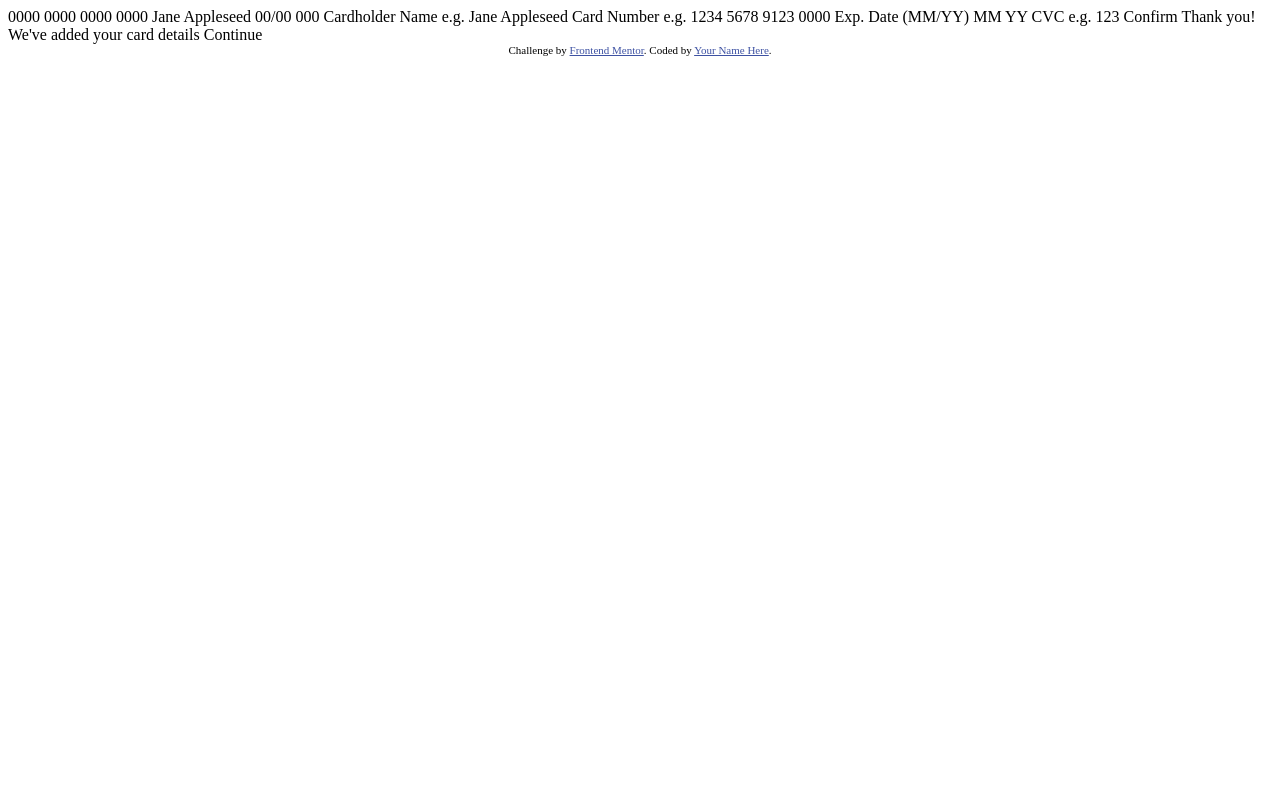
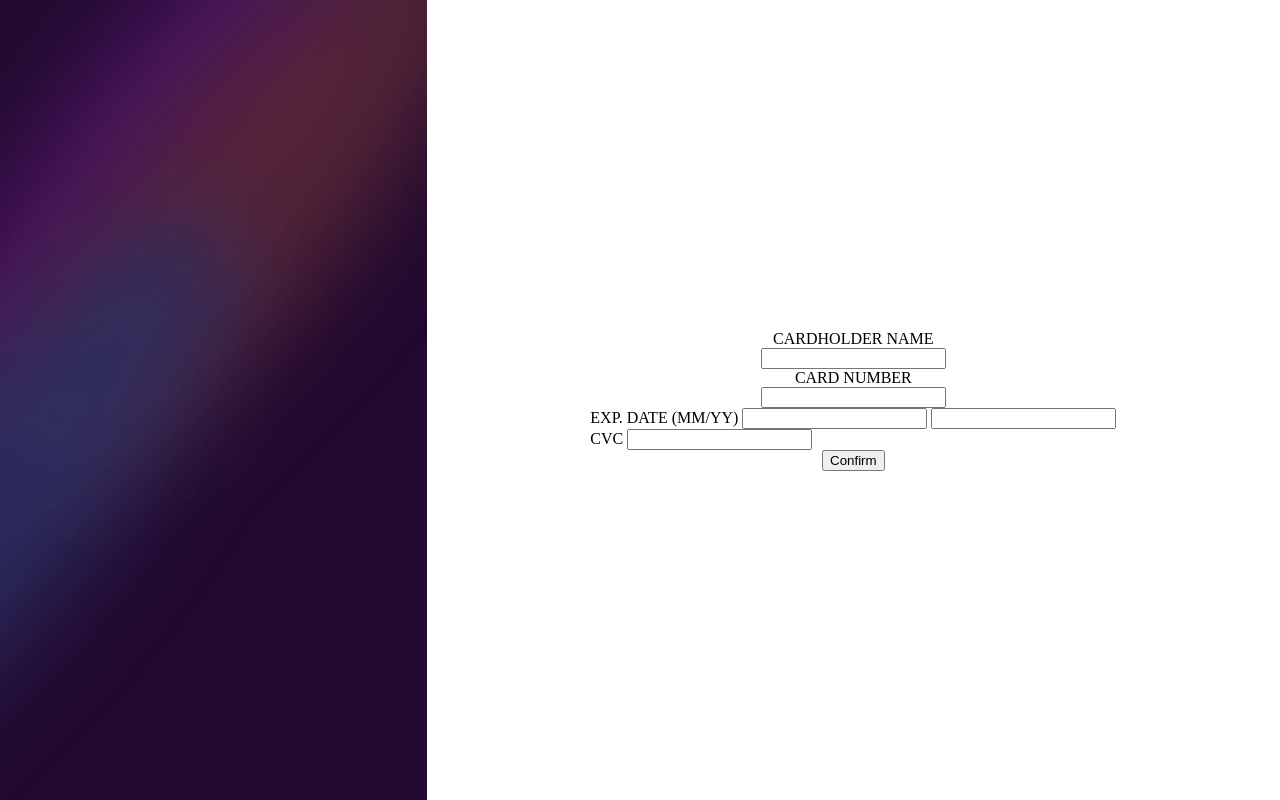
Before and after one commit to NotUndefind/cardPayment, a website: page index.html in a window 1280 px wide. Drawn offline with Linux system fonts and the light colour scheme.

Commit message:
Automatic update

```diff
--- /dev/null
+++ b/assets/scss/main.scss
@@ -0,0 +1,28 @@
+body{
+    margin: 0;
+    padding: 0;
+}
+
+.container{
+    display: grid;
+    grid-template-columns: 1fr 2fr;
+}
+
+.container .leftSide{
+    background-image: url(/images/bg-main-desktop.png);
+    background-repeat: no-repeat;
+    background-size: cover;
+    height: 100vh;
+}
+
+.container .rightSide{
+    margin: auto;
+}
+
+.container .rightSide form{
+    text-align: start;
+    display: flex;
+    flex-direction: column;
+    justify-content: center;
+    align-items: center;
+}
--- a/index.html
+++ b/index.html
@@ -5,18 +5,48 @@
   <meta name="viewport" content="width=device-width, initial-scale=1.0"> <!-- displays site properly based on user's device -->
 
   <link rel="icon" type="image/png" sizes="32x32" href="./images/favicon-32x32.png">
+  <link rel="stylesheet" href="/assets/css/style.css">
 
   <title>Frontend Mentor | Interactive card details form</title>
 
   <!-- Feel free to remove these styles or customise in your own stylesheet 👍 -->
-  <style>
-    .attribution { font-size: 11px; text-align: center; }
-    .attribution a { color: hsl(228, 45%, 44%); }
-  </style>
 </head>
 <body>
 
-  0000 0000 0000 0000
+  <div class="container">
+    <div class="leftSide">
+
+    </div>
+
+    <div class="rightSide">
+      <form action="">
+        <label for="name">CARDHOLDER NAME</label>
+        <input type="text" name="name" id="name" class="aloneRow">
+
+        <label for="number">CARD NUMBER</label>
+        <input type="number" name="number" id="number" class="aloneRow">
+
+        <div class="lastInfo">
+          <div class="date">
+
+            <label for="date">EXP. DATE (MM/YY)</label>
+            <input type="number" name="date" id="dateMonth">
+            <input type="number" name="date" id="dateYear">
+          </div>
+
+          <div class="codecvc">
+
+            <label for="code">CVC</label>
+            <input type="number" name="code" id="code">
+          </div>
+        </div>
+
+        <input type="submit" value="Confirm" class="aloneRow">
+      </form>
+    </div>
+  </div>
+
+  <!-- 0000 0000 0000 0000
   Jane Appleseed
   00/00
 
@@ -37,15 +67,11 @@
 
   Confirm
 
-  <!-- Completed state start -->
+  Completed state start
 
   Thank you!
   We've added your card details
-  Continue
+  Continue -->
 
-  <div class="attribution">
-    Challenge by <a href="https://www.frontendmentor.io?ref=challenge" target="_blank">Frontend Mentor</a>.
-    Coded by <a href="#">Your Name Here</a>.
-  </div>
 </body>
 </html>
```
Also changed, not shown: package.json (added, +13 -0 lines), assets/css/style.css (added), 1 other file.
